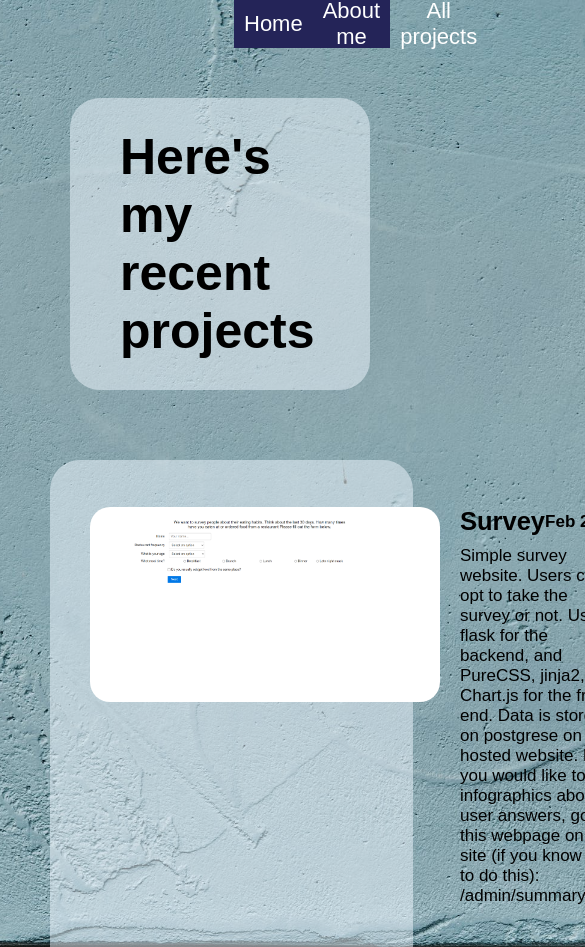
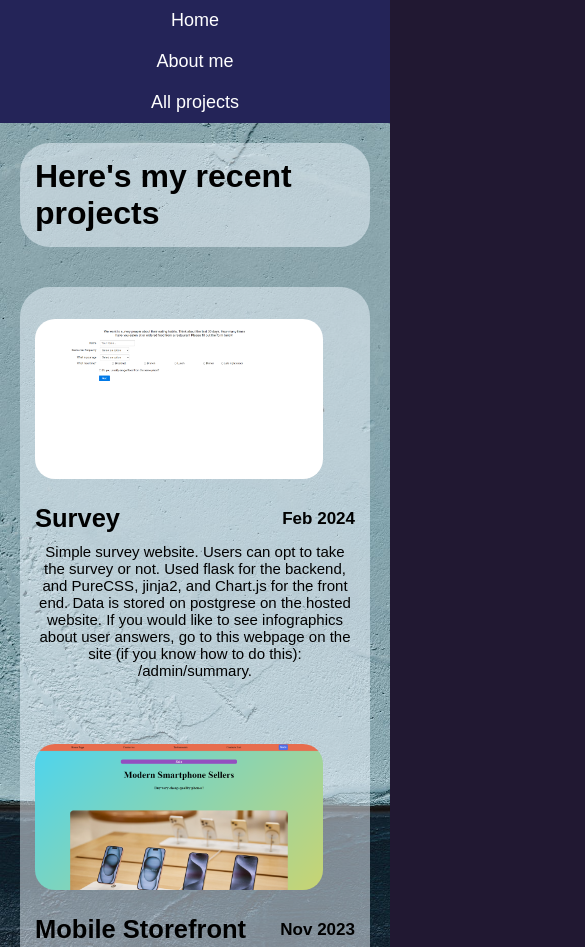
Before and after one commit to star6y/landingpage, a plain HTML site: page allprojects.html in a window 390 px wide. Shown: the top 947 px of the page, 585 px wide, since content can reach past the window. Drawn offline with Linux system fonts and the light colour scheme.

Commit message:
media for mobile

```diff
--- a/css/main.css
+++ b/css/main.css
@@ -45,14 +45,7 @@ body {
     background-color: rgba(240, 248, 255, 0.5);
     border-radius: 30px;
 }
-h1.content {
-    margin: 50px 20px 20px 70px;
-    padding: 30px 50px;
-    font-size: 50px;
-}
-h1.index {
-    width: 25%;
-}
+
 p.content {
     margin: 50px 20px 20px 70px;
     font-size: 17px;
@@ -63,11 +56,6 @@ p.content {
 }
 
 /*  ABOUT ME  */
-h1.linked {
-    width: 25%;
-    margin: 50px 20px 20px 70px;
-    padding: 30px 50px;
-}
 div.content {
     margin: 50px 20px 20px 70px;
     padding: 20px;
@@ -78,7 +66,7 @@ div.content {
 
 
 /*  ALL PROJECT  */
-h1.projects {
+h1 {
     background-color: rgba(240, 248, 255, 0.5);
     border-radius: 30px;
     font-size: 50px;
@@ -90,7 +78,7 @@ h1.projects {
 
 div.projects {
     width: 75%;
-    margin: 50px;
+    margin: 50px 20px 20px 70px;
     padding: 30px 50px 20px 20px;
 }
 
@@ -110,7 +98,7 @@ div.projects {
 .project-info {
     display: flex;
     flex-direction: column;
-    flex-grow: 1;  /*  expand and take up available space */
+    flex-grow: 1;  /*expand and take up available space */
     width: auto;
 }
 .project-info h2 {
@@ -132,3 +120,57 @@ div.projects {
 .project-description {
     margin-top: 10px;
 }
+
+
+/*  Mobile  */
+
+@media (max-width: 768px) {
+    body {
+        flex-direction: column;
+    }
+
+    .nav_links {
+        width: 100%;
+        flex-direction: column;
+        height: auto;
+    }
+
+    .nav_link {
+        font-size: 18px;
+    }
+
+    .content, .projects, div.content {
+        margin: 20px;
+        width: auto;
+        padding: 15px;
+    }
+
+    h1.content, h1.projects, h1.index {
+        font-size: 32px;
+        margin: 20px;
+        padding: 15px;
+    }
+
+    p.content, .project-description {
+        font-size: 15px;
+    }
+
+    .project {
+        flex-direction: column;
+        align-items: center;
+    }
+
+    .project-image {
+        width: 90%;
+        margin: 0 0 20px 0; /
+    }
+
+    .project-info, .title-date {
+        width: 100%;
+        text-align: center;
+    }
+
+    .project-info h2, .project-date {
+        width: auto;
+    }
+}
```
